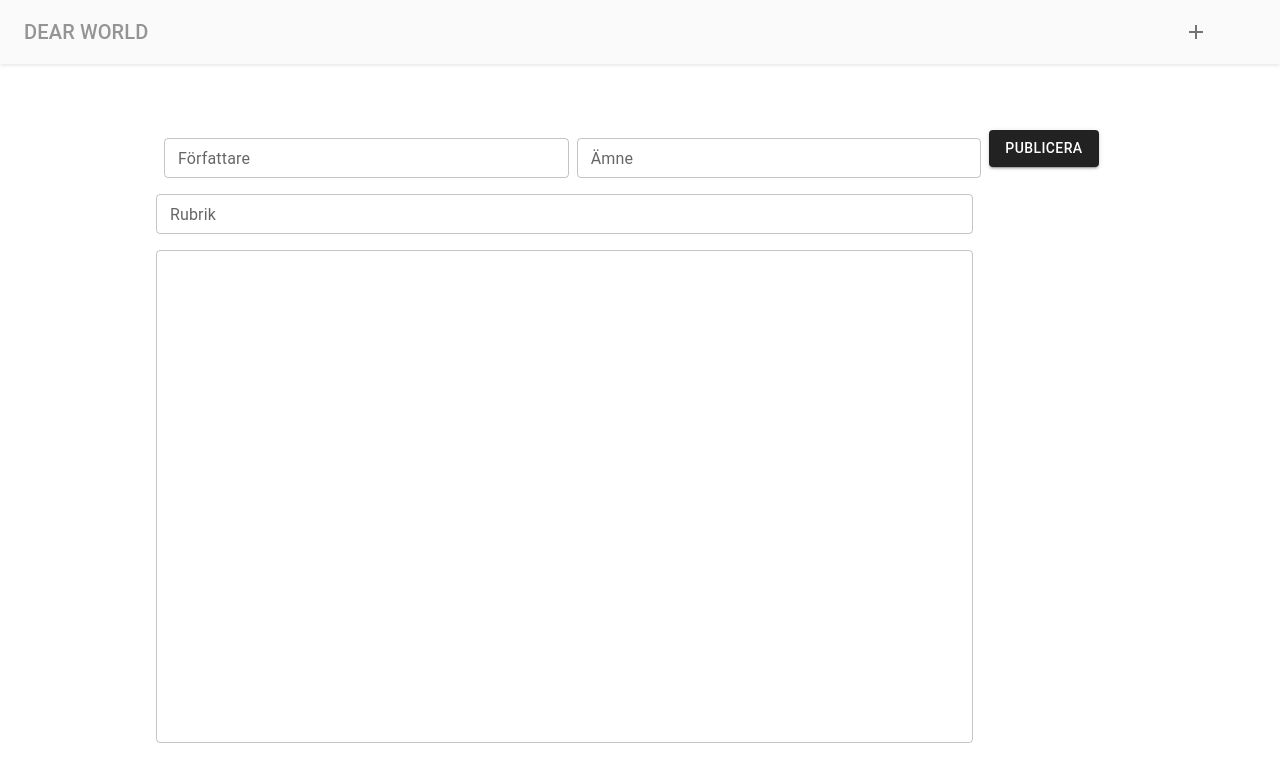
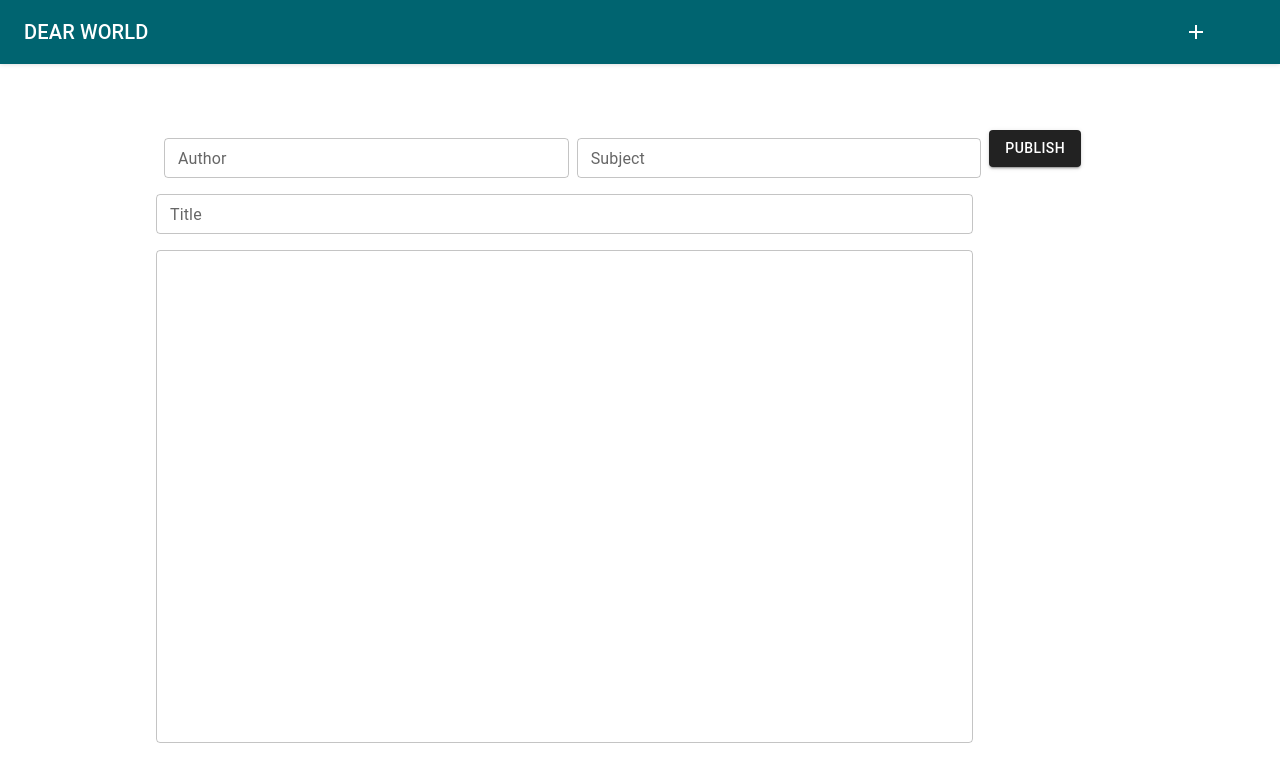
Before and after one commit to emiliaajax/dear-world, a React (Create React App) app in the folder client/: page /create in a window 1280 px wide. Shown: the top 782 px of the page. Built offline with nearby package versions, Linux system fonts and the light colour scheme.

Commit message:
Edit style

```diff
--- a/client/package.json
+++ b/client/package.json
@@ -11,6 +11,7 @@
     "@testing-library/jest-dom": "^5.16.5",
     "@testing-library/react": "^13.4.0",
     "@testing-library/user-event": "^13.5.0",
+    "dateformat": "^5.0.3",
     "emoji-provider": "^1.0.1",
     "react": "^18.2.0",
     "react-dom": "^18.2.0",
--- a/client/src/components/Comment/Comment.js
+++ b/client/src/components/Comment/Comment.js
@@ -1,18 +1,24 @@
-import { Stack, Typography } from '@mui/material'
+import { Card, CardContent, CardHeader, Divider, Typography } from '@mui/material'
 import React from 'react'
+import dateFormat from 'dateformat'
 
 class Comment extends React.Component {
   render() {
     return (
       <>
-        <Stack>
-          <Typography>
-            {this.props.comment.name}
-          </Typography>
-          <Typography>
-            {this.props.comment.comment}
-          </Typography>
-        </Stack>
+        <Card variant='filled'>
+          <CardHeader
+            sx={{ paddingLeft: 0, '.MuiCardHeader-title': { fontSize: '1.2rem', color: 'rgb(0, 100, 112)', fontWeight: 'bold' }, '.MuiCardHeader-subheader': { fontSize: '0.9rem', fontStyle: 'italic' } }}
+            title={this.props.comment.name}
+            subheader={dateFormat(new Date(this.props.comment.createdAt), 'mmmm d, yyyy')}>
+          </CardHeader>
+          <CardContent sx={{ paddingLeft: 0, paddingTop: '0px'}}>
+            <Typography>
+              {this.props.comment.comment}
+            </Typography>
+          </CardContent>
+          <Divider sx={{ marginTop: '20px' }}/>
+        </Card>
       </>
     )
   }
--- a/client/src/components/CommentForm/CommentForm.js
+++ b/client/src/components/CommentForm/CommentForm.js
@@ -1,8 +1,8 @@
-import { Button, Stack, TextField } from '@mui/material';
+import { Button, Stack, TextField } from '@mui/material'
 import React from 'react'
-import CommentsService from '../../features/posts/CommentsService';
+import CommentsService from '../../features/posts/CommentsService'
+import { emojiProvider } from 'emoji-provider'
 
-// https://stackoverflow.com/questions/65161428/how-to-remove-border-in-textfield-fieldset-in-material-ui
 class CommentForm extends React.Component {
   constructor(props) {
     super(props)
@@ -25,7 +25,7 @@ class CommentForm extends React.Component {
     const commentData = {
       postId: this.props.postId,
       name: this.state.name,
-      comment: this.state.comment
+      comment: emojiProvider.replaceEmoticonsWithEmojis(this.state.comment)
     }
 
     await new CommentsService().createPost(commentData)
--- a/client/src/components/FullPost/FullPost.js
+++ b/client/src/components/FullPost/FullPost.js
@@ -11,6 +11,7 @@ class FullPost extends React.Component {
     super()
 
     this.postId = this.getIdFromUrl()
+
     this.state = {
       post: {},
       comments: []
@@ -20,7 +21,7 @@ class FullPost extends React.Component {
   async componentDidMount() {
     this.setState({
       post: await this.getPostById(),
-      comments: await this.getAllPostComments()
+      comments: await this.getAllPostComments(),
     })
   }
 
@@ -40,14 +41,13 @@ class FullPost extends React.Component {
     console.log(this.state.comments)
     return this.state.comments?.map((comment) => {
       return (
-        <Stack>
-          <Comment comment={comment}></Comment>
-        </Stack>
+        <Comment comment={comment}></Comment>
       )
     })
   }
 
   render() {
+    console.log(this.state.numberOfComments)
     return (
       <>
        <Paper sx={{ padding: '10px', maxWidth: '800px', margin: '0 auto', boxShadow: 'none' }}>
@@ -58,11 +58,13 @@ class FullPost extends React.Component {
           {this.state.post.text}
         </Typography>
         <Divider  sx={{ marginTop: '50px', borderBottomWidth: 5 }}/>
-        <Typography variant='h4' sx={{ paddingTop: '50px', paddingBottom: '50px'}}>COMMENTS</Typography>
-        <Stack>
+        <Typography variant='h4' sx={{ paddingTop: '50px', paddingBottom: '50px'}}>{this.state.comments.length} COMMENTS</Typography>
+        <Stack spacing={10}>
+        <Stack spacing={3}>
           {this.renderAllPostComments()}
         </Stack>
         <CommentForm postId={this.postId}></CommentForm>
+        </Stack>
        </Paper>
       </>
     )
--- a/client/src/components/Menu/Menu.js
+++ b/client/src/components/Menu/Menu.js
@@ -7,9 +7,9 @@ class Menu extends React.Component {
     return (
       <>
         <Box sx={{ flexGrow: 1 }}>
-          <AppBar position="static" sx={{ backgroundColor: '#FAFAFA', boxShadow: '0px 0px 5px #D4D4D4' }}>
+          <AppBar position="static" sx={{ backgroundColor: 'rgb(0, 100, 112)', boxShadow: '0px 0px 5px #D4D4D4' }}>
             <Toolbar>
-              <Typography component='a' href='/' variant='h6' sx={{ flexGrow: 1, color: '#949494', textDecoration: 'none' }}>
+              <Typography component='a' href='/' variant='h6' sx={{ flexGrow: 1, color: '#FFFFFF', textDecoration: 'none' }}>
                 DEAR WORLD
               </Typography>
               <List component="nav" aria-label="main mailbox folders">
@@ -17,7 +17,7 @@ class Menu extends React.Component {
                   component='a'
                   href='/create'>
                   <ListItemIcon>
-                    <AddIcon />
+                    <AddIcon sx={{ color: '#FFFFFF' }} />
                   </ListItemIcon>
                 </ListItemButton>
               </List>
--- a/client/src/components/Post/Post.js
+++ b/client/src/components/Post/Post.js
@@ -1,5 +1,6 @@
 import { Card, CardActionArea, CardContent, CardHeader, Typography } from '@mui/material'
 import React from 'react'
+import dateFormat from 'dateformat'
 
 class Post extends React.Component {
   constructor (props) {
@@ -8,21 +9,23 @@ class Post extends React.Component {
     this.id = props.post._id
     this.title = props.post.title
     this.author = props.post.author
-    this.date = props.post.date
-    this.text = props.post.text.slice(0, 520) + ' ...'
+    this.subject = props.post.subject
+    this.date = dateFormat(new Date(props.post.createdAt), 'mmmm d, yyyy')
+    this.text = props.post.text.slice(0, 450) + '...'
 
+    this.subHeaderText = `${this.author} in ${this.subject} · ${this.date}`
   }
 
   render() {
     return (
       <>
-        <Card variant='outlined' sx={{ border: '1px solid #e7e7e7' }}>
+        <Card variant='filled'>
           <CardActionArea href={this.id}>
-            <CardHeader
+            <CardHeader sx={{ '.MuiCardHeader-title': { fontWeight: 'bold' }, '.MuiCardHeader-subheader': { fontSize: '0.9rem' }}}
               title={this.title}
-              subheader={this.date}>
+              subheader={this.subHeaderText}>
             </CardHeader>
-            <CardContent>
+            <CardContent sx={{ paddingTop: '0px' }}>
               <Typography>
                 {this.text}
               </Typography>
--- a/client/src/components/PostForm/PostForm.js
+++ b/client/src/components/PostForm/PostForm.js
@@ -14,10 +14,16 @@ class PostForm extends React.Component {
       title: '',
       text: ''
     }
+
   }
 
   onSubmit = async (event) => {
     event.preventDefault()
+
+    if (this.state.author.trim() === '') {
+      this.state.author = 'Anonymous'
+    }
+
     this.state.text = emojiProvider.replaceEmoticonsWithEmojis(this.state.text)
     const postsService = new PostsService()
     const response = await postsService.createPost(this.state)
@@ -28,7 +34,7 @@ class PostForm extends React.Component {
       title: '',
       text: ''
     })
-    }
+  }
 
   onChange = (event) => {
     this.setState((previousState) => ({
@@ -48,7 +54,7 @@ class PostForm extends React.Component {
                 <Grid item xs={6}>
                   <TextField
                     fullWidth
-                    label='Författare'
+                    label='Author'
                     size='small'
                     name='author'
                     value={this.state.author}
@@ -58,7 +64,7 @@ class PostForm extends React.Component {
                   <Grid item xs={6}>
                   <TextField
                     fullWidth
-                    label='Ämne'
+                    label='Subject'
                     size='small'
                     name='subject'
                     value={this.state.subject}
@@ -67,7 +73,7 @@ class PostForm extends React.Component {
                   </Grid>
                   </Grid>
                 <TextField
-                  label='Rubrik'
+                  label='Title'
                   size='small'
                   name='title'
                   value={this.state.title}
@@ -87,7 +93,7 @@ class PostForm extends React.Component {
                 type='submit'
                 variant='contained'
                 sx={{ backgroundColor: '#222' }}>
-                  Publicera
+                  Publish
               </Button>
             </Grid>
           </Grid>
```
Also changed, not shown: 1 other file (tests, documents, lock files or other folders).
